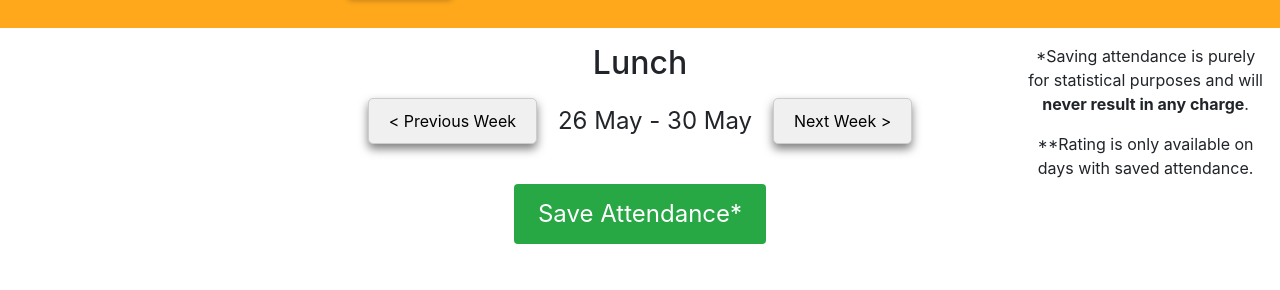
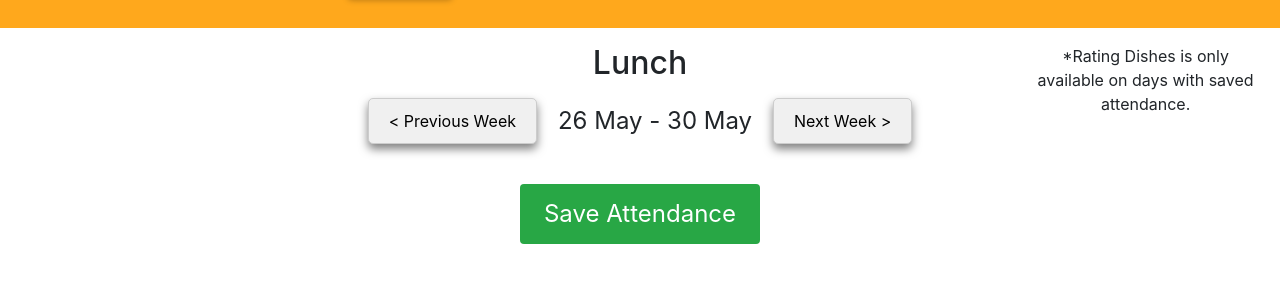
Before and after one commit to HL-LMX/bbclient, a React (Create React App) app: page /bookingbite/booking in a window 1280 px wide. Shown: the part 190-480 px from the top of the page. Built offline with nearby package versions, Linux system fonts and the light colour scheme; no server answers.

Commit message:
ci: Update text on Lunch page

```diff
--- a/src/components/Booking/Booking.js
+++ b/src/components/Booking/Booking.js
@@ -268,7 +268,7 @@ export const Booking = () => {
                         {hasActiveDays && (
                             <>
                                 <button onClick={handleSave} className="save-button">
-                                    Save Attendance*
+                                    Save Attendance
                                 </button>
                                 {popup}
                             </>
@@ -279,10 +279,7 @@ export const Booking = () => {
                 <div className="col-empty" >
                     <div className="reminderContainer">
                         <p className="reminderTextSmall">
-                            *Saving attendance is purely for statistical purposes and will <b>never result in any charge</b>.
-                        </p>
-                        <p className="reminderTextSmall">
-                            **Rating is only available on days with saved attendance.
+                            *Rating Dishes is only available on days with saved attendance.
                         </p>
                     </div>
                 </div>
--- a/src/components/Booking/Day.js
+++ b/src/components/Booking/Day.js
@@ -1,4 +1,4 @@
-// File: src/components/Booking/Day.js
+// File: bbclient/src/components/Booking/Day.js
 
 import React from 'react';
 import Dish from './Dish';
```
